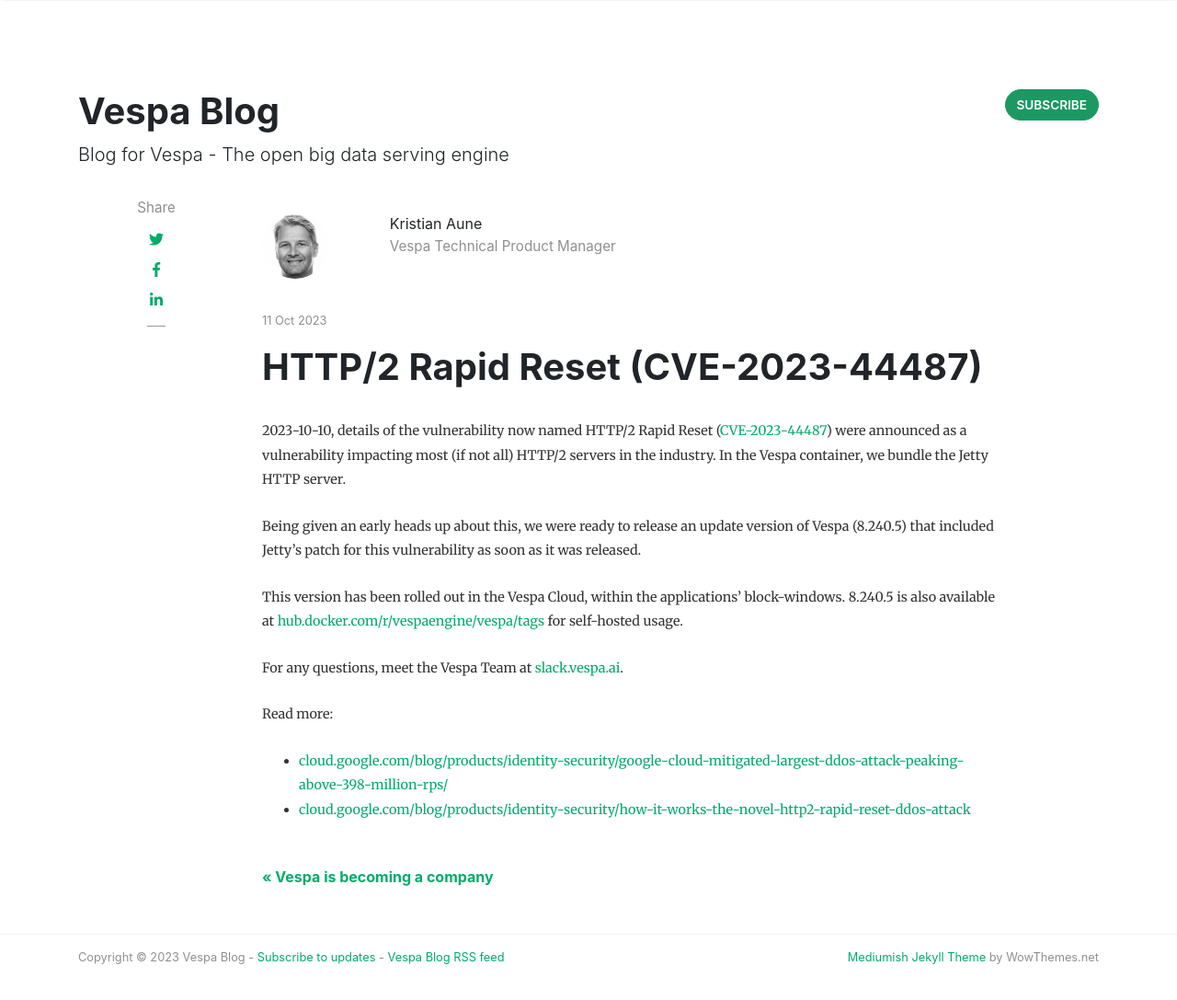
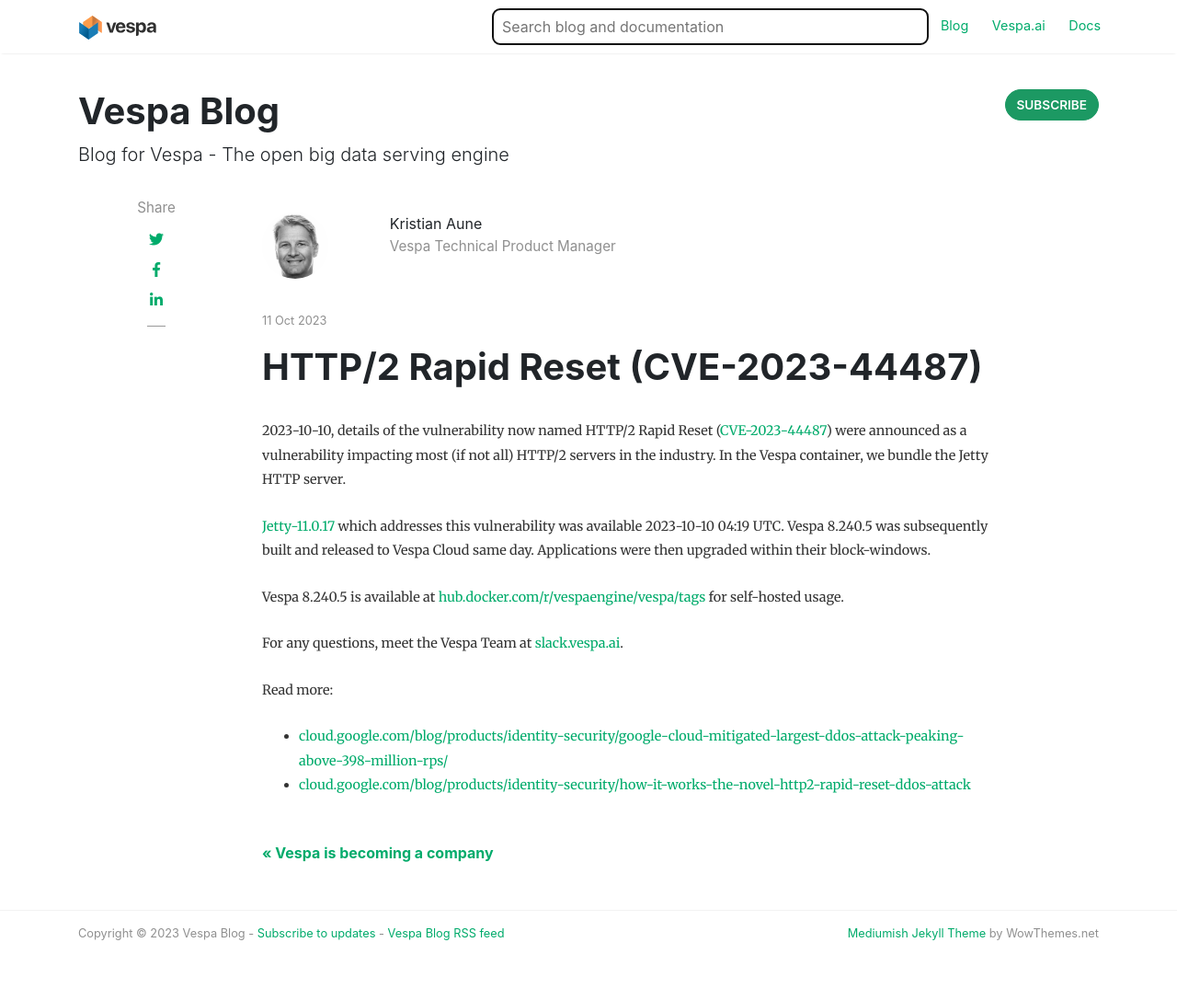
Before and after one commit to vespa-engine/blog, a Jekyll site: the page built from _posts/2023-10-11-cve-2023-44487.md, in a window 1280 px wide and 1124 px high. Shown: the top 1087 px of the window at 92% size. Built offline with Jekyll 4.4.1, drawn with Linux system fonts in a browser that asks for light colours; nearby versions of some CDN libraries; comment, search, counter and statistics services are not loaded.

Commit message:
Add more details

```diff
--- a/_posts/2023-10-11-cve-2023-44487.md
+++ b/_posts/2023-10-11-cve-2023-44487.md
@@ -6,7 +6,7 @@
 skipimage: true
 tags: []
 excerpt: >
-    Vespa-8.240.5 is available with updated dependencies to address CVE-2023-44487.
+    Vespa 8.240.5 is available with updated dependencies to address CVE-2023-44487.
 ---
 
 2023-10-10, details of the vulnerability now named HTTP/2 Rapid Reset
@@ -14,11 +14,13 @@
 were announced as a vulnerability impacting most (if not all) HTTP/2 servers in the industry.
 In the Vespa container, we bundle the Jetty HTTP server.
 
-Being given an early heads up about this, we were ready to release an update version of Vespa (8.240.5)
-that included Jetty's patch for this vulnerability as soon as it was released.
+[Jetty-11.0.17](https://github.com/eclipse/jetty.project/releases/tag/jetty-11.0.17)
+which addresses this vulnerability was available 2023-10-10 04:19 UTC.
+Vespa 8.240.5 was subsequently built and released to Vespa Cloud same day.
+Applications were then upgraded within their block-windows.
 
-This version has been rolled out in the Vespa Cloud, within the applications' block-windows.
-8.240.5 is also available at [hub.docker.com/r/vespaengine/vespa/tags](https://hub.docker.com/r/vespaengine/vespa/tags) for self-hosted usage.
+Vespa 8.240.5 is available at [hub.docker.com/r/vespaengine/vespa/tags](https://hub.docker.com/r/vespaengine/vespa/tags)
+for self-hosted usage.
 
 For any questions, meet the Vespa Team at [slack.vespa.ai](http://slack.vespa.ai/).
 
```
